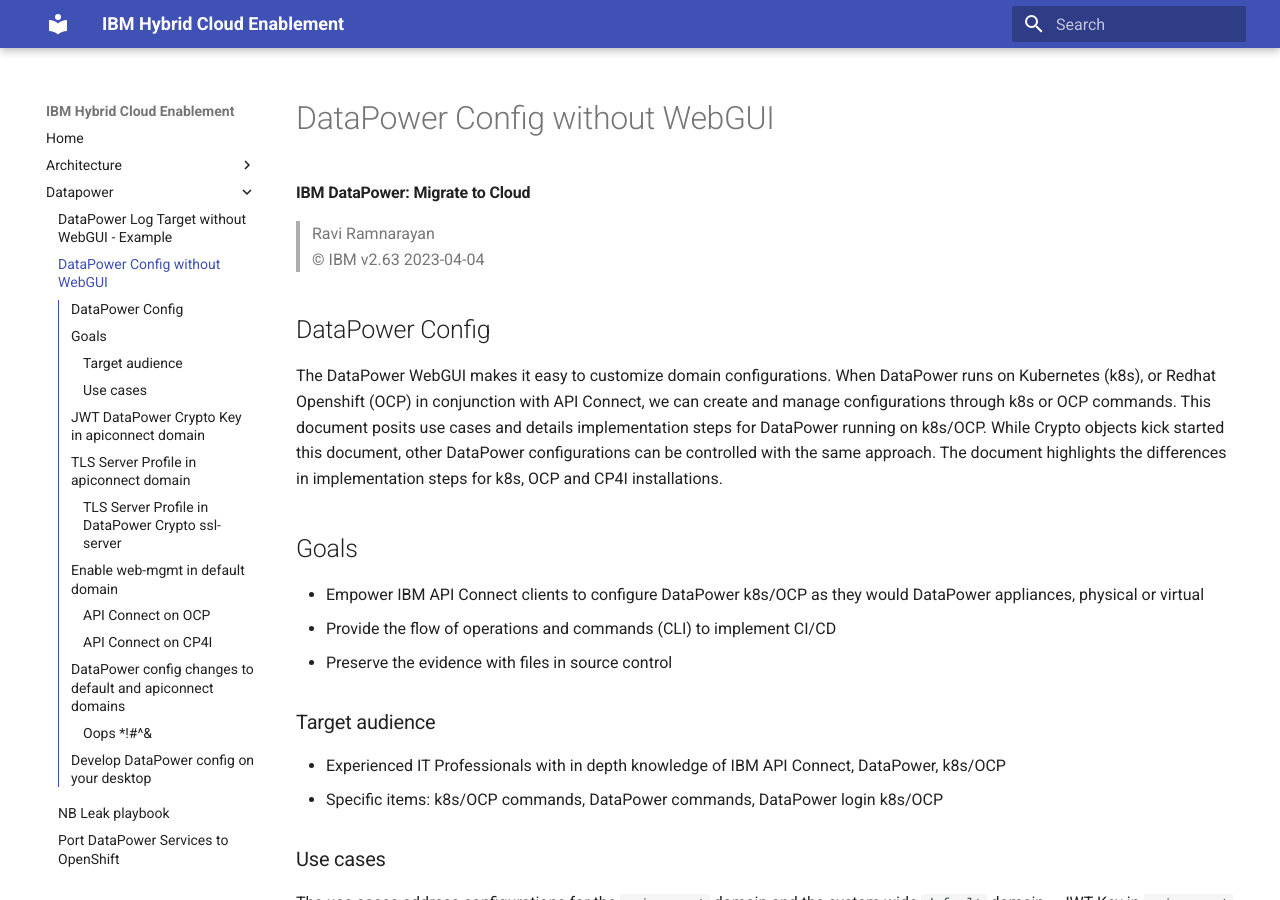
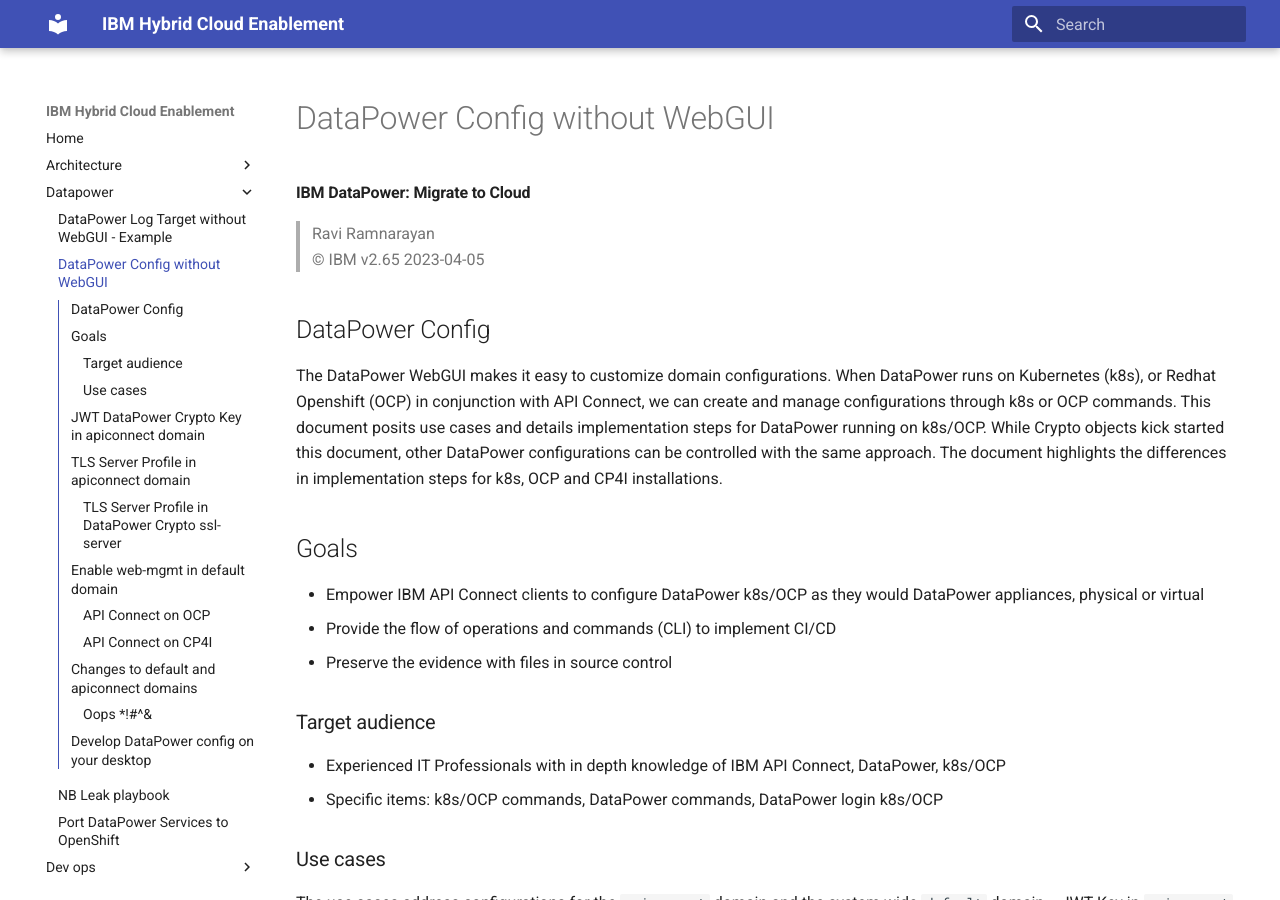
Before and after one commit to ibm-apiconnect/apic-hybrid-cloud-enablement, an MkDocs documentation site: the page built from docs-and-tools/datapower/DataPower-Config-without-WebGUI.md, in a window 1280 px wide and 900 px high. Built offline with MkDocs 1.6.1 and Material for MkDocs 9.7.7, drawn with Linux system fonts in a browser that asks for light colours; some of the changed text lies outside the part shown.

Commit message:
tweak headings DP w/o GUI doc

```diff
--- a/docs-and-tools/datapower/DataPower-Config-without-WebGUI.md
+++ b/docs-and-tools/datapower/DataPower-Config-without-WebGUI.md
@@ -1,7 +1,7 @@
 # DataPower Config without WebGUI
 #### IBM DataPower: Migrate to Cloud
 >  Ravi Ramnarayan
->  &copy; IBM v2.63  2023-04-04
+>  &copy; IBM v2.65  2023-04-05
 
 <!--
 ## Table of Contents
@@ -625,7 +625,7 @@
 
 - You could still use `additionalDomainConfig` on CP4I to enable WebGUI as described above for OCP.
 
-## DataPower `config` changes to `default` and `apiconnect` domains
+## Changes to `default` and `apiconnect` domains
 Let's combine [JWT DataPower Crypto Key in `apiconnect` domain](#jwt-datapower-crypto-key-in-apiconnect-domain) with [Enable `web-mgmt` in `default` domain](#enable-web-mgmt-in-default-domain).
 - Define the Secrets & ConfigMaps needed for both use cases
 - Create [411-default-apiconnect-combo-ocp-addlDomainCfg.yaml](./samples/dpg-cfg-no-webgui/411-default-apiconnect-combo-ocp-addlDomainCfg.yaml) with
--- a/mkdocs.yml
+++ b/mkdocs.yml
@@ -19,7 +19,7 @@
   - admonition
   - def_list
   - footnotes
-  - meta
+#   - meta
   - md_in_html
   - pymdownx.smartsymbols
   - pymdownx.superfences
@@ -31,8 +31,8 @@
   - pymdownx.tabbed:
       alternate_style: true
   - pymdownx.details
-  - pymdownx.snippets:
-      base_path: docs-mk/snippets
+#   - pymdownx.snippets:
+#       base_path: docs-mk/snippets
   - pymdownx.emoji:
       emoji_index: !!python/name:materialx.emoji.twemoji
       emoji_generator: !!python/name:materialx.emoji.to_svg
```
